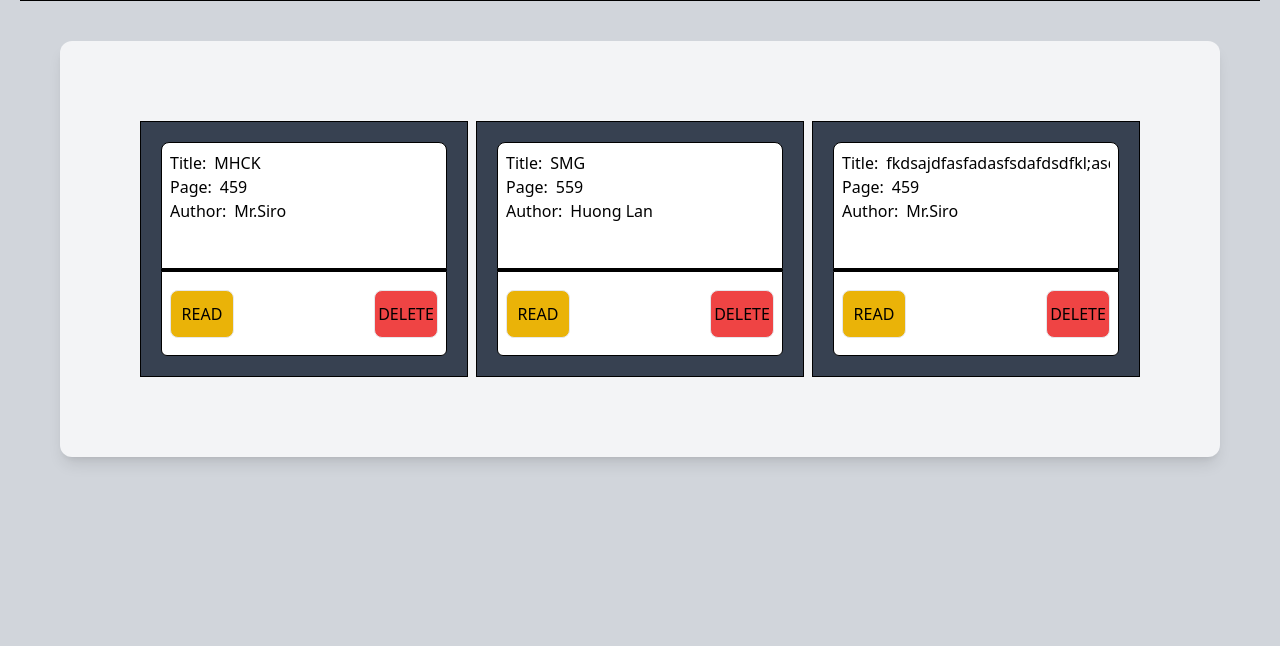
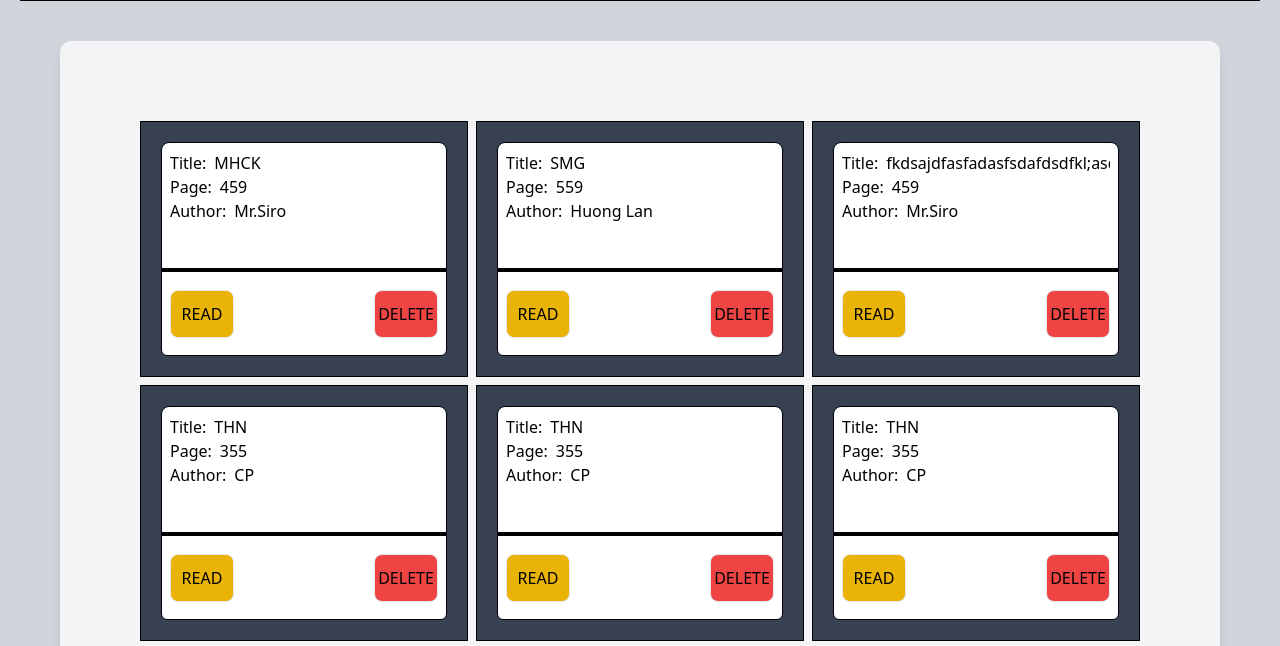
Before and after one commit to noname1112392/odin-library, a website: page src/index.html in a window 1280 px wide. Shown: the part 117-763 px from the top of the page. Drawn offline with Linux system fonts and the light colour scheme.

Commit message:
Created a function to call for book layout

```diff
--- a/src/index.html
+++ b/src/index.html
@@ -10,7 +10,7 @@
 
 <body>
     <!-- Global container -->
-    <div class="min-h-screen bg-gray-300 p-5">
+    <div class="min-h-screen bg-gray-300 p-5" id="global-container">
         <!-- Nav bar with logo and an add button -->
         <nav class="w-full border border-black flex items-center px-10 py-5 justify-between">
             <div class="border border-black bg-yellow-800 rounded-md h-14 flex items-center">
@@ -21,9 +21,9 @@
             </div>
         </nav>
         <!-- Content Container -->
-        <div class="m-10 bg-gray-100 rounded-xl shadow-lg p-10">
+        <div class="m-10 bg-gray-100 rounded-xl shadow-lg p-10" id="content-container">
             <!-- main content -->
-            <div class="p-10 grid grid-cols-3 gap-2">
+            <div class="p-10 grid grid-cols-3 gap-2" id="main-content">
                 <!-- example book#1 -->
                 <div class="w-full h-64 border border-black bg-gray-700 p-5 flex flex-col justify-center">
                     <!-- Top content -->
--- a/src/script.js
+++ b/src/script.js
@@ -1,3 +1,7 @@
+const globalContainer = document.getElementById('global-container');
+const contentContainer = document.getElementById('content-container');
+const mainContent = document.getElementById('main-content');
+document.body.appendChild(globalContainer);
 // Array for storing book
 const myLibrary = [];
 
@@ -7,3 +11,89 @@ function Book(title, author, page) {
 }
 
 //function to add book to library
+
+//function of a book layout
+function bookLayout() {
+    // outside layer of the book
+    const outsideContainer = document.createElement('div');
+    outsideContainer.className = 'w-full h-64 border border-black bg-gray-700 p-5 flex flex-col justify-center';
+
+    // top container
+    const topContainer = document.createElement('div');
+    topContainer.className = 'border border-black rounded-t-lg p-2 flex flex-col h-[60%] bg-white';
+
+    //content container title
+    const topContentContainerTitle = document.createElement('div');
+    topContentContainerTitle.classList = 'flex space-x-2';
+    topContainer.appendChild(topContentContainerTitle);
+
+    //title content
+    const pTitle = document.createElement('p');
+    pTitle.innerHTML = 'Title:';
+    const bTitle = document.createElement('p');
+    bTitle.innerHTML = 'THN';
+    topContentContainerTitle.appendChild(pTitle);
+    topContentContainerTitle.appendChild(bTitle);
+
+    //content container page
+    const topContentContainerPage = document.createElement('div');
+    topContentContainerPage.classList = 'flex space-x-2';
+    topContainer.appendChild(topContentContainerPage);
+
+    //page content
+    const pPage = document.createElement('p');
+    pPage.innerHTML = 'Page:';
+    const bPage = document.createElement('p');
+    bPage.innerHTML = '355';
+    topContentContainerPage.appendChild(pPage);
+    topContentContainerPage.appendChild(bPage);
+
+    //content container author
+    const topContentContainerAuthor = document.createElement('div');
+    topContentContainerAuthor.classList = 'flex space-x-2';
+    topContainer.appendChild(topContentContainerAuthor);
+
+    //title content
+    const pAuthor = document.createElement('p');
+    pAuthor.innerHTML = 'Author:';
+    const bAuthor = document.createElement('p');
+    bAuthor.innerHTML = 'CP';
+    topContentContainerAuthor.appendChild(pAuthor);
+    topContentContainerAuthor.appendChild(bAuthor);
+
+    //border
+    const border = document.createElement('div');
+    border.classList = 'border border-black';
+
+    // botttom container
+    const bottomContainer = document.createElement('div');
+    bottomContainer.classList = 'border border-black rounded-b-md p-2 flex justify-between h-[40%] items-center bg-white';
+
+    //READ button
+    const readButton = document.createElement('button');
+    readButton.classList = 'border border-gray-200 bg-yellow-500 w-16 h-12 rounded-lg'
+    readButton.textContent = 'READ';
+    bottomContainer.appendChild(readButton);
+
+    //DEL button
+    const delButton = document.createElement('button');
+    delButton.classList = 'border border-gray-200 bg-red-500 w-16 h-12 rounded-lg'
+    delButton.textContent = 'DELETE';
+    bottomContainer.appendChild(delButton);
+
+    //Append the elements
+    outsideContainer.appendChild(topContainer);
+    outsideContainer.appendChild(border);
+    outsideContainer.appendChild(bottomContainer);
+
+    //Append from the outside
+    mainContent.appendChild(outsideContainer);
+    contentContainer.appendChild(mainContent);
+    globalContainer.appendChild(contentContainer);
+}
+
+bookLayout();
+bookLayout();
+bookLayout();
+bookLayout();
+bookLayout();
```
